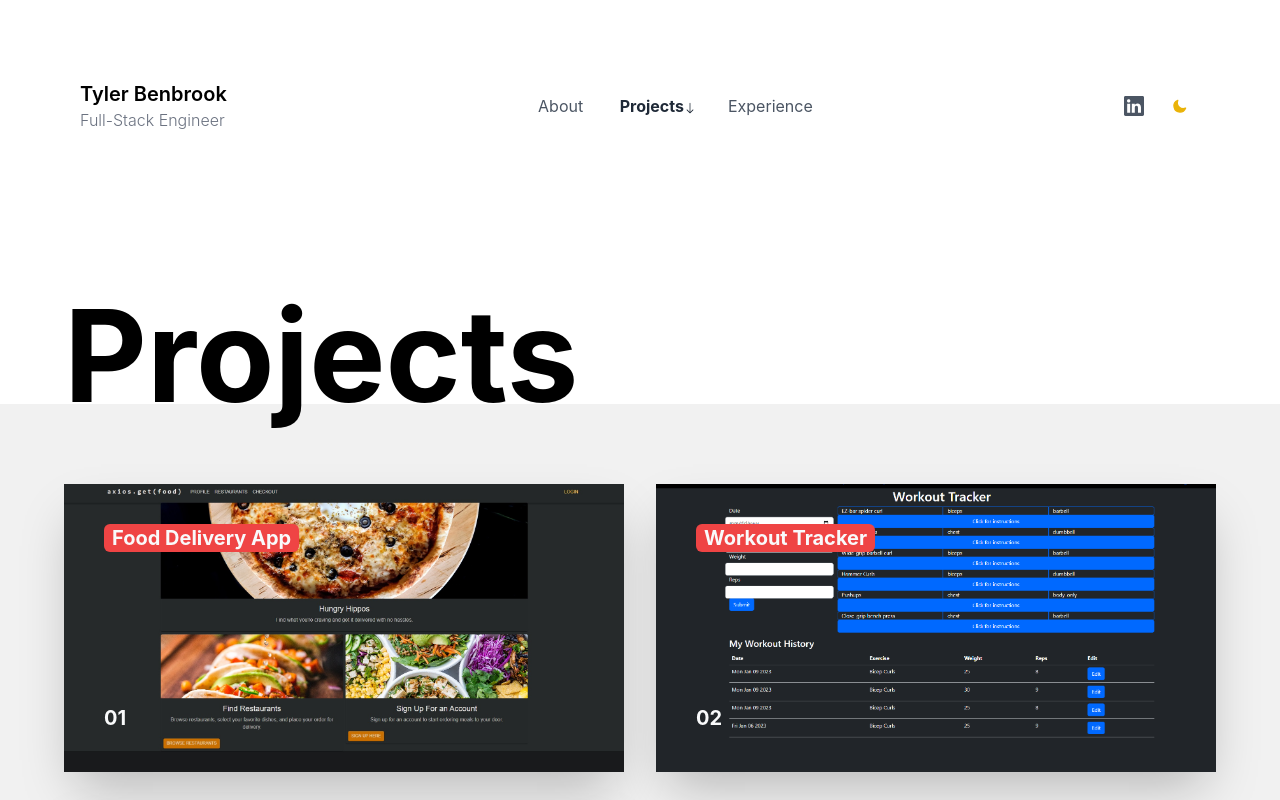
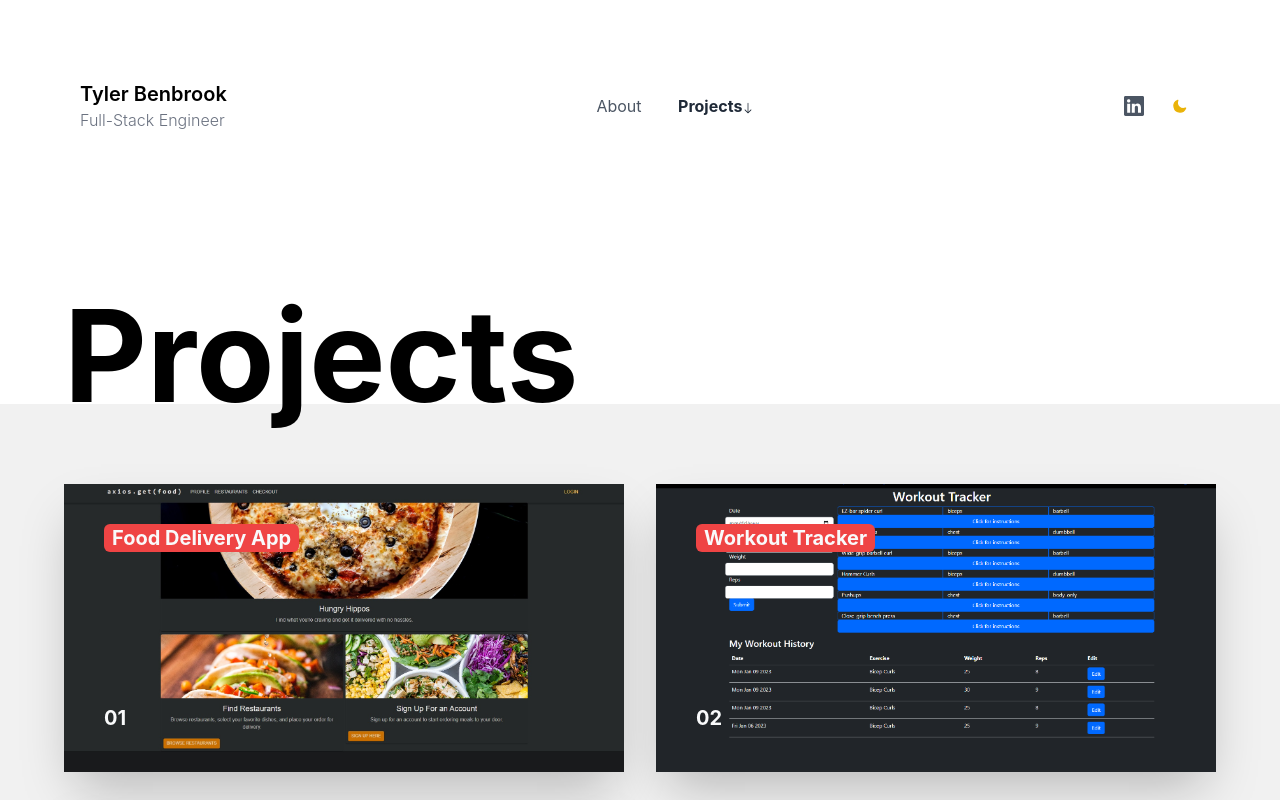
Before and after one commit to tylersb/nextjs-portfolio, a Next.js app: page /projects in a window 1280 px wide. Shown: the top 800 px of the page. Built offline with nearby package versions, Linux system fonts and the light colour scheme.

Commit message:
moves experience while under construction

```diff
--- a/components/Navbar.js
+++ b/components/Navbar.js
@@ -79,7 +79,7 @@ export default function Navbar() {
               </svg>
             )}
           </Link>
-          <Link
+          {/* <Link
             href="/experience"
             className={`text-base  ${
               router.asPath === '/experience'
@@ -103,7 +103,7 @@ export default function Navbar() {
                 />
               </svg>
             )}
-          </Link>
+          </Link> */}
           {/* <Link
             href="/contact"
             className={`text-base  ${
@@ -194,12 +194,12 @@ export default function Navbar() {
         >
           Projects
         </Link>
-        <Link
+        {/* <Link
           href="/experience"
           className="text-base font-normal text-gray-600 dark:text-gray-300"
         >
           Experience
-        </Link>
+        </Link> */}
         {/* <Link
           href="/contact"
           className="text-base font-normal text-gray-600 dark:text-gray-300"
```
